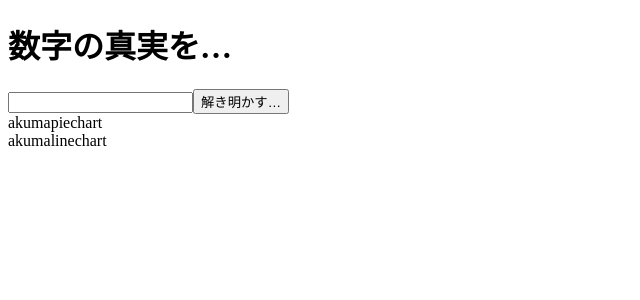
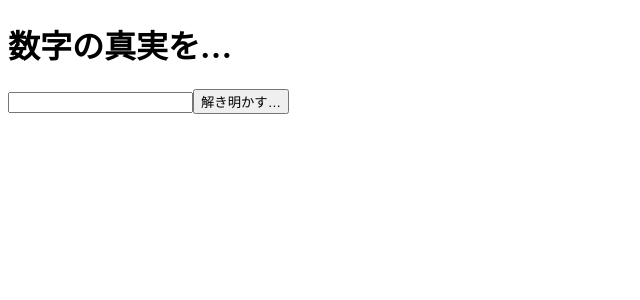
Before and after one commit to takuminish/666tool-React, a React (Create React App) app: page / in a window 1280 px wide. Shown: the top 300 px of the page, without its empty margins (0-640 px from the left). Built offline with nearby package versions, Linux system fonts and the light colour scheme.

Commit message:
入力した値によって結果を変更

```diff
--- /dev/null
+++ b/src/components/AkumaNotResult.js
@@ -0,0 +1,11 @@
+import React from 'react'
+
+class AkumaNotResult extends React.Component {
+    render() {
+        return(
+            <div>akumanot</div>
+        );
+    }
+}
+
+export default AkumaNotResult;
--- a/src/components/AkumaResult.js
+++ b/src/components/AkumaResult.js
@@ -1,14 +1,17 @@
 import React from 'react'
 import AkumaView from './AkumaView'
 import AkumaChart from './AkumaChart';
+import AkumaNotResult from './AkumaNotResult';
 
 class AkumaResult extends React.Component {
 
     render() {
         const {inputValue} = this.props;
+        {if (inputValue === '') return <div></div>}
+        {if (isNaN(inputValue)) return <AkumaNotResult />}
         return(
             <div>
-                {inputValue > 0? <AkumaView /> : <AkumaChart /> }
+                {inputValue > 0? <AkumaView inputValue={this.props.inputValue}/> : <AkumaChart /> }
             </div>
         );
     }
--- a/src/reducers/inputValue.js
+++ b/src/reducers/inputValue.js
@@ -1,7 +1,5 @@
-import { arrowFunctionExpression } from "@babel/types";
-
 const initialState = {
-    input: "hoge"
+    input: ""
 }
 
 const inputValue = (prevState = initialState, action) => {
```
